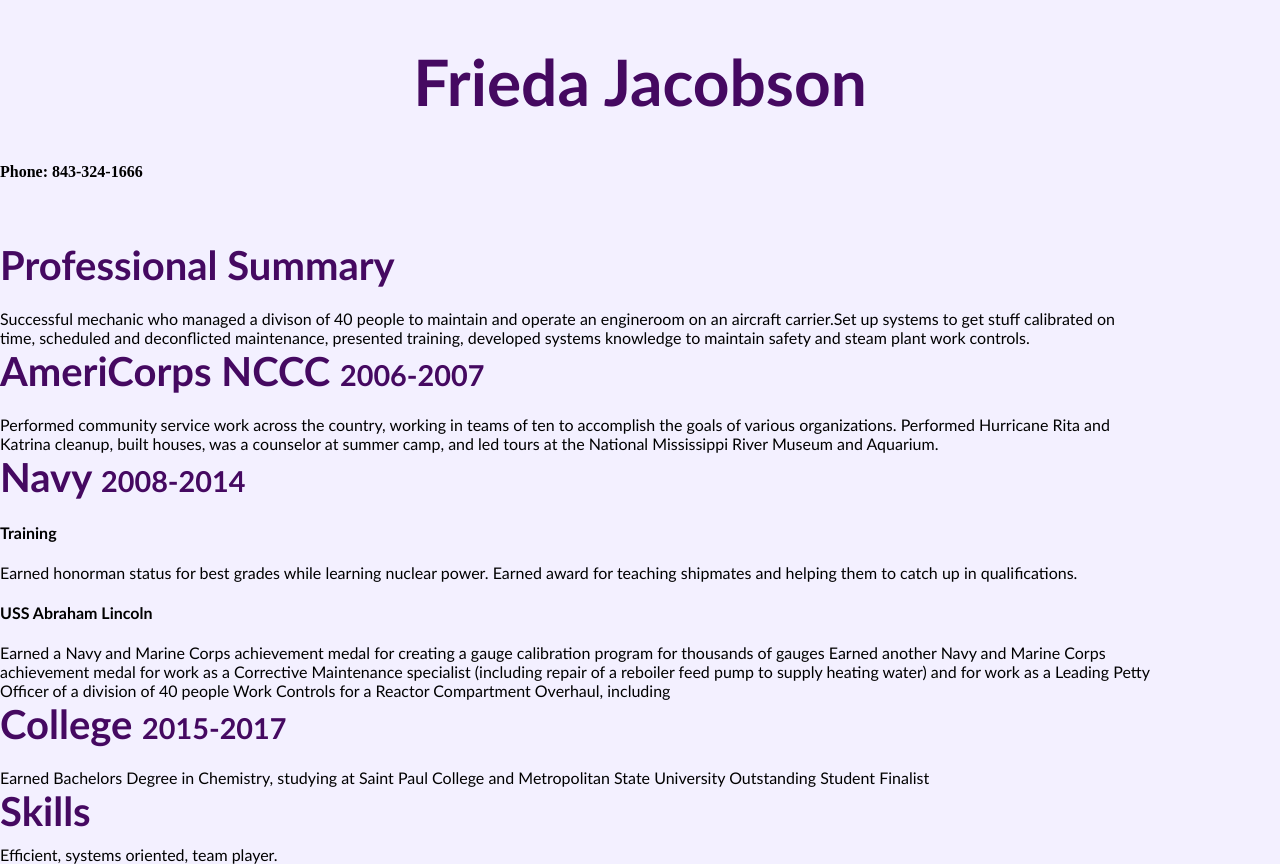
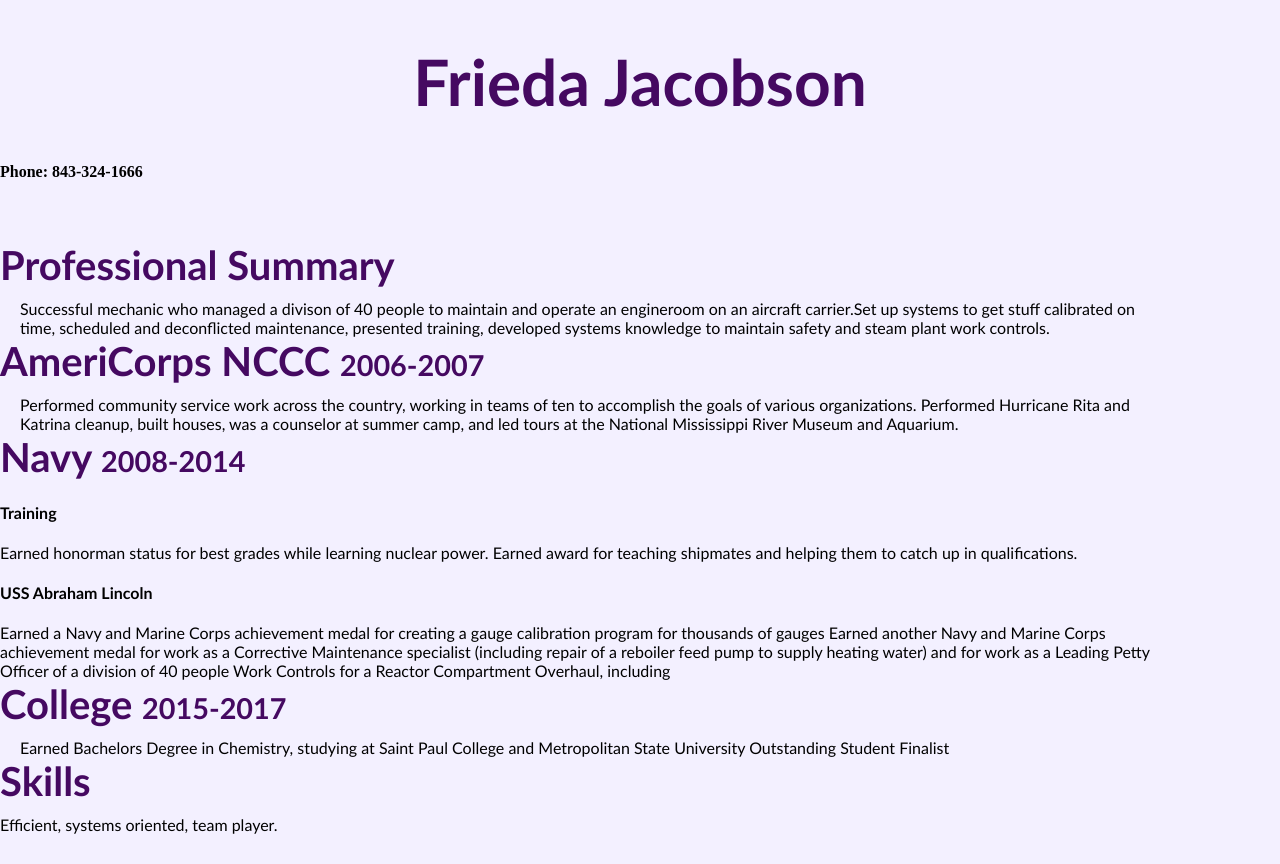
Before and after one commit to kajakali/kajakali.github.io, a plain HTML site: page index.html in a window 1280 px wide. After the commit the page ends 834 px from the top, so only its background shows below. Drawn offline with Linux system fonts and the light colour scheme.

Commit message:
Update main.css

```diff
--- a/main.css
+++ b/main.css
@@ -32,7 +32,7 @@ h3 {
 
 
 p {
-	margin: 20px 0 0 0;
+	margin: 0 0 0 20px;
 }
 
 .contents {
```
